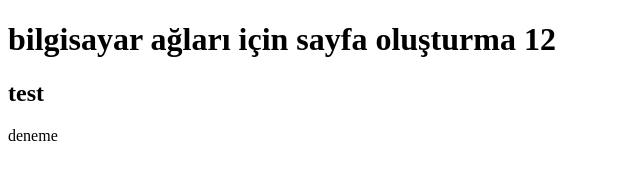
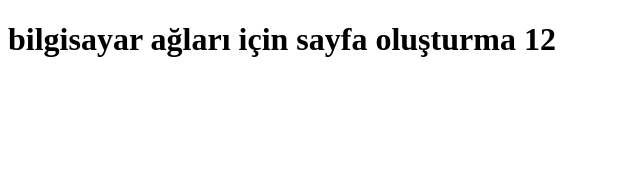
Before and after one commit to yunusyalcinkaya/yunusyalcinkaya.github.io, a plain HTML site: page index.html in a window 1280 px wide. Shown: the whole page, without its empty margins (0-640 px from the left). Drawn offline with Linux system fonts and the light colour scheme.

Commit message:
deleted notes

```diff
--- a/index.html
+++ b/index.html
@@ -8,8 +8,7 @@
 </head>
 <body>
     <h1>bilgisayar ağları için sayfa oluşturma 12</h1>
-<h2>test</h2>
-<p>deneme</p>
+
 
 </body>
 </html>
```
